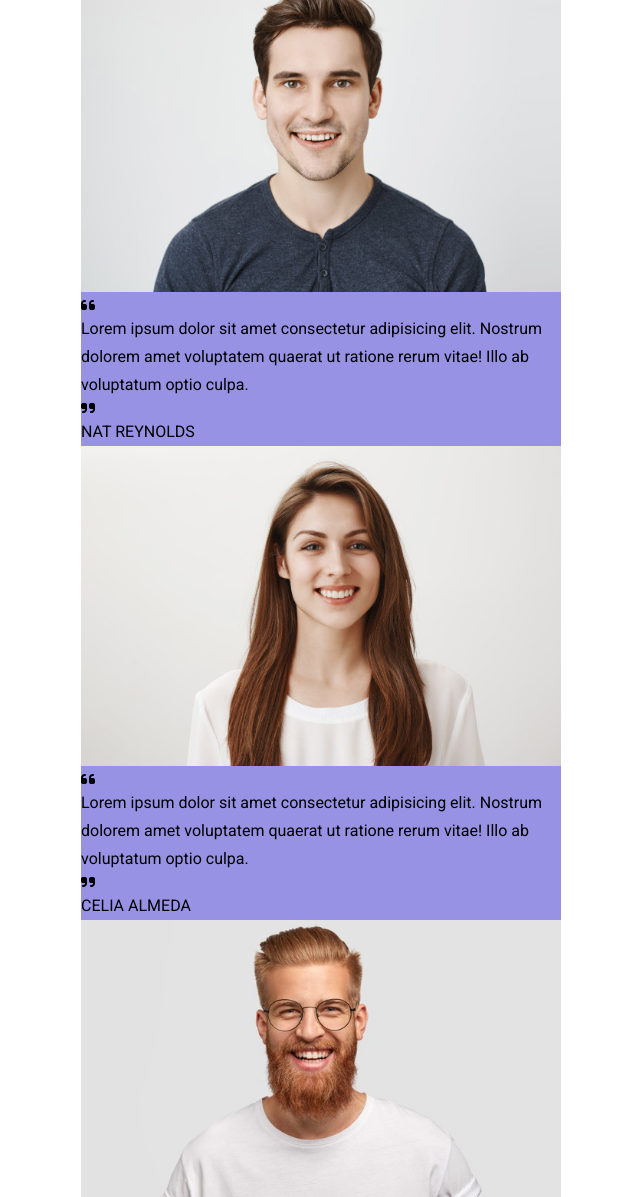
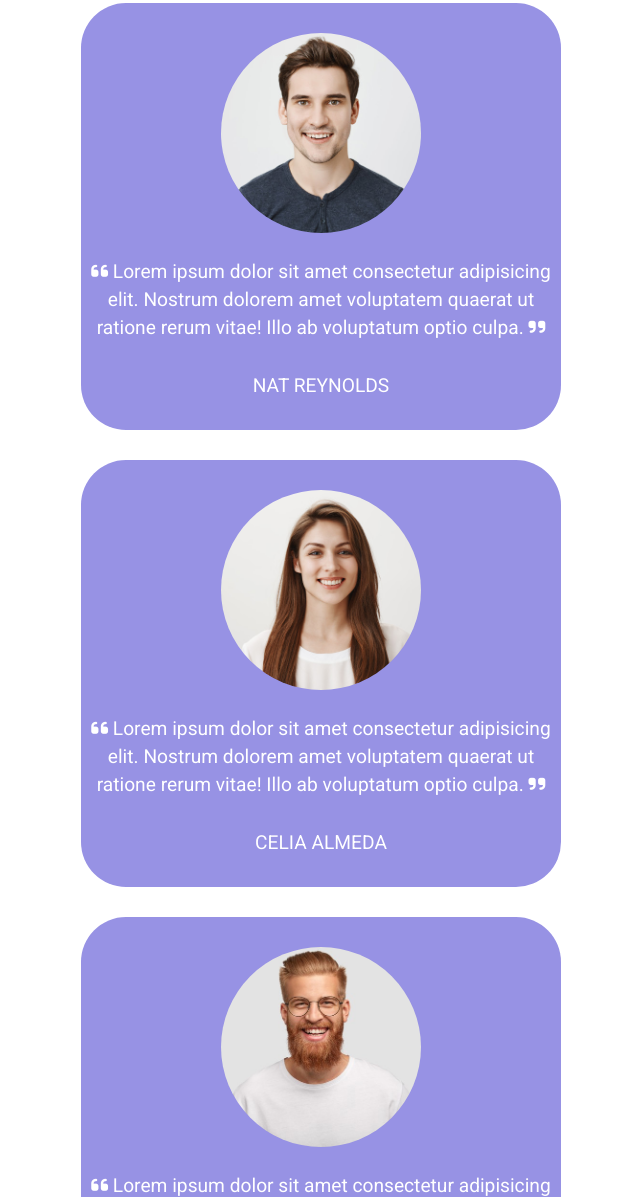
Before and after one commit to ttom-eragiapreso/htmlcss-responsive-layout, a plain HTML site: page index.html in a window 1280 px wide. Shown: the part 3672-4869 px from the top of the page, without its empty margins (319-959 px from the left). Drawn offline with Linux system fonts and the light colour scheme.

Commit message:
[add] testimonials section styles

```diff
--- a/css/styles.css
+++ b/css/styles.css
@@ -177,6 +177,12 @@ nav {
 
 .testimonials .col {
   background-color: #9792e4;
+  text-align: center;
+  padding: 30px 10px;
+  margin-bottom: 30px;
+  border-radius: 45px;
+  color: white;
+  font-size: 1.2rem;
 }
 
 .testimonials h2 {
@@ -192,7 +198,20 @@ nav {
   margin-bottom: 15px;
 }
 
+.testimonials p:not(.testimonial-name) {
+  text-align: center;
+  margin-bottom: 30px;
+}
 
+
+
+.testimonials .col img {
+  width: 200px;
+  height: 200px;
+  border-radius: 50%;
+  object-fit: cover;
+  margin-bottom: 20px;
+}
 
 
 
--- a/index.html
+++ b/index.html
@@ -132,9 +132,9 @@
 
           <!-- 250px -->
           <img src="./assets/img/testimonial1.jpg" alt="Guy">
-          <i class="fa-solid fa-quote-left"></i>
-          <p>Lorem ipsum dolor sit amet consectetur adipisicing elit. Nostrum dolorem amet voluptatem quaerat ut ratione rerum vitae! Illo ab voluptatum optio culpa.</p>
-          <i class="fa-solid fa-quote-right"></i>
+
+          <p><i class="fa-solid fa-quote-left"></i> Lorem ipsum dolor sit amet consectetur adipisicing elit. Nostrum dolorem amet voluptatem quaerat ut ratione rerum vitae! Illo ab voluptatum optio culpa. <i class="fa-solid fa-quote-right"></i></p>
+
           <p class="testimonial-name">NAT REYNOLDS</p>
 
         </div>
@@ -143,9 +143,9 @@
 
           <!-- 250px -->
           <img src="./assets/img/testimonial2.jpg" alt="Guy">
-          <i class="fa-solid fa-quote-left"></i>
-          <p>Lorem ipsum dolor sit amet consectetur adipisicing elit. Nostrum dolorem amet voluptatem quaerat ut ratione rerum vitae! Illo ab voluptatum optio culpa.</p>
-          <i class="fa-solid fa-quote-right"></i>
+
+          <p><i class="fa-solid fa-quote-left"></i> Lorem ipsum dolor sit amet consectetur adipisicing elit. Nostrum dolorem amet voluptatem quaerat ut ratione rerum vitae! Illo ab voluptatum optio culpa. <i class="fa-solid fa-quote-right"></i></p>
+
           <p class="testimonial-name">CELIA ALMEDA</p>
 
         </div>
@@ -154,9 +154,9 @@
 
           <!-- 250px -->
           <img src="./assets/img/testimonial3.jpg" alt="Guy">
-          <i class="fa-solid fa-quote-left"></i>
-          <p>Lorem ipsum dolor sit amet consectetur adipisicing elit. Nostrum dolorem amet voluptatem quaerat ut ratione rerum vitae! Illo ab voluptatum optio culpa.</p>
-          <i class="fa-solid fa-quote-right"></i>
+
+          <p><i class="fa-solid fa-quote-left"></i> Lorem ipsum dolor sit amet consectetur adipisicing elit. Nostrum dolorem amet voluptatem quaerat ut ratione rerum vitae! Illo ab voluptatum optio culpa. <i class="fa-solid fa-quote-right"></i></p>
+
           <p class="testimonial-name">BOB ROBERTS</p>
 
         </div>
```
Also changed, not shown: 1 other file.
